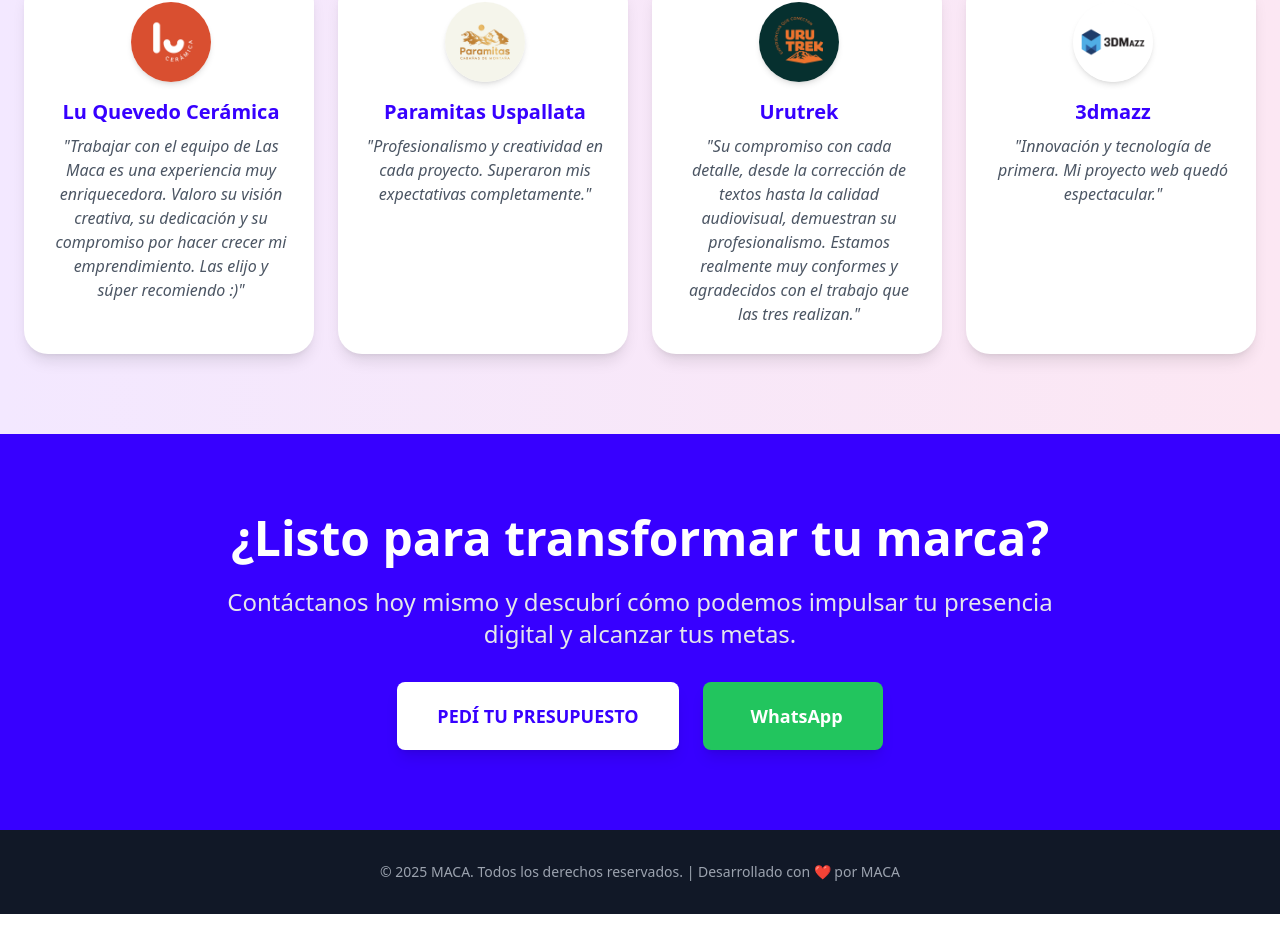
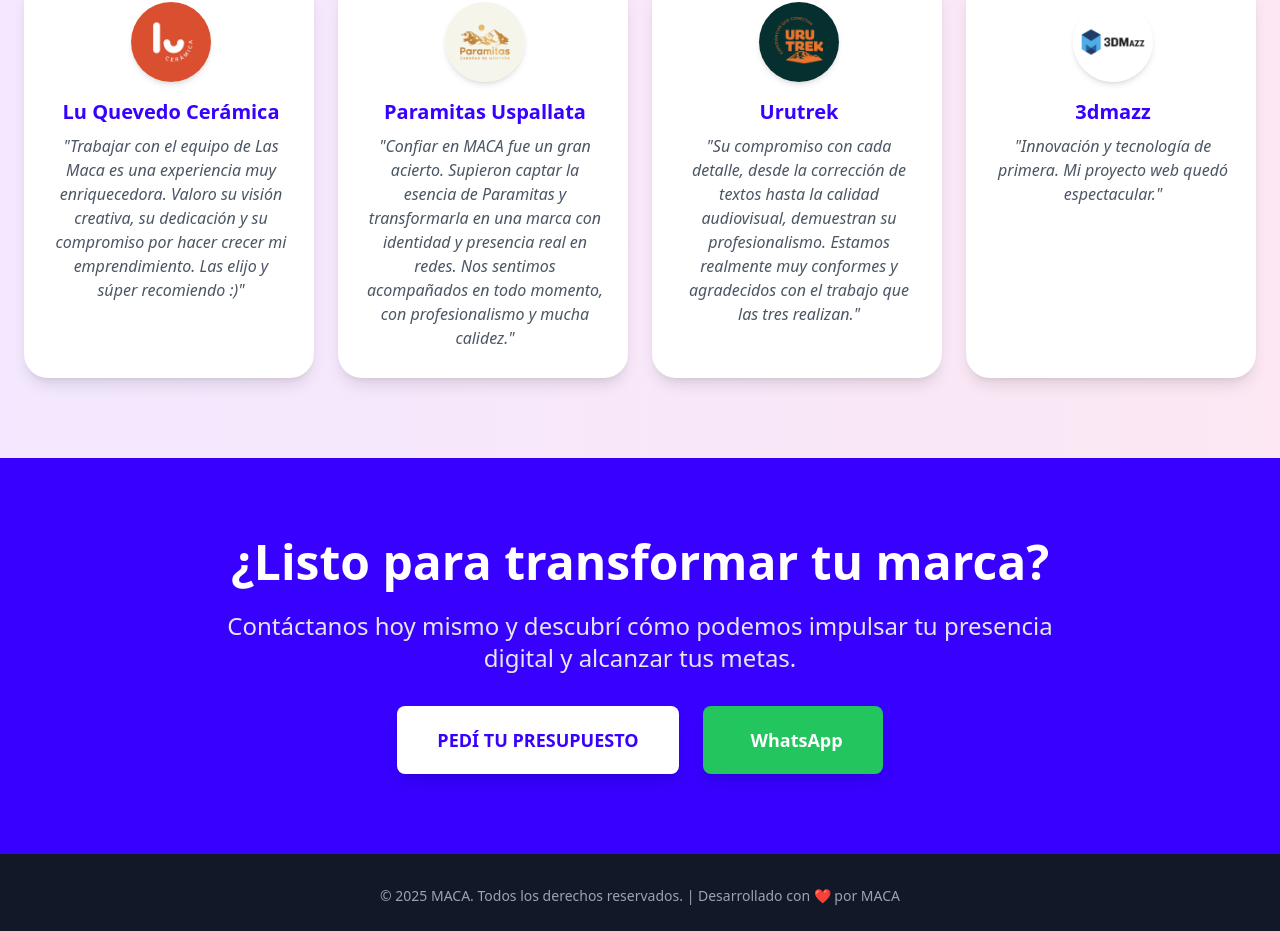
Before and after one commit to laurazulian/WEBMacaReact, a React (Vite) app: page / in a window 1280 px wide. Shown: the part 3564-4495 px from the top of the page. Built offline with nearby package versions, Linux system fonts and the light colour scheme.

Commit message:
Add: comentario paramitas

```diff
--- a/src/components/MacaLandingPage.jsx
+++ b/src/components/MacaLandingPage.jsx
@@ -43,7 +43,7 @@
     name: "Paramitas Uspallata",
     username: "paramitas.uspallata",
     image: imgParamitas,
-    testimonial: "Profesionalismo y creatividad en cada proyecto. Superaron mis expectativas completamente."
+    testimonial: "Confiar en MACA fue un gran acierto. Supieron captar la esencia de Paramitas y transformarla en una marca con identidad y presencia real en redes. Nos sentimos acompañados en todo momento, con profesionalismo y mucha calidez."
   },
   {
     name: "Urutrek",
```
